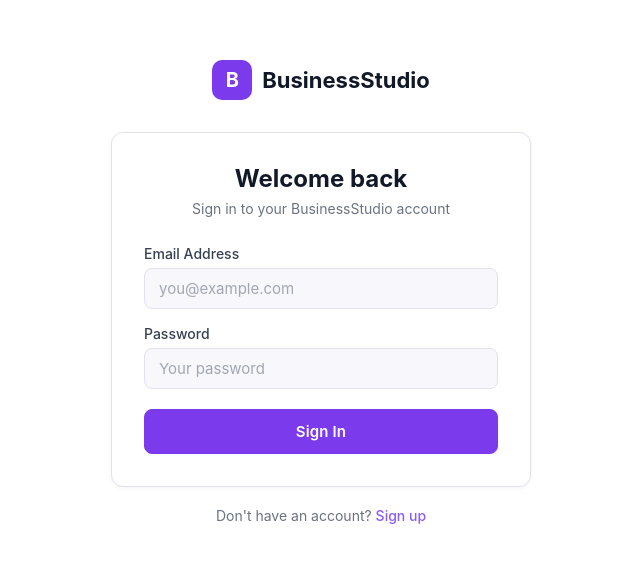
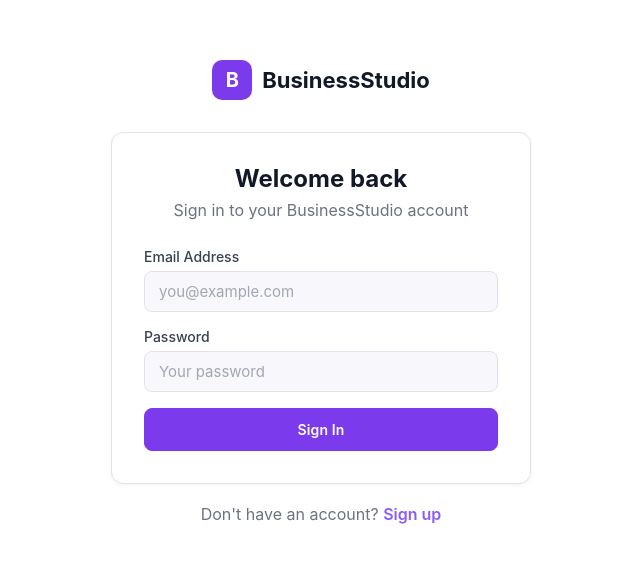
Before and after one commit to veric47/Business-Studio, a React (Vite) app in the folder business-studio/: page /login in a window 1280 px wide. Shown: the part 108-670 px from the top of the page, without its empty margins (319-959 px from the left). Built offline with nearby package versions, Linux system fonts and the light colour scheme; no server answers.

Commit message:
modified:   business-studio/src/App.jsx

```diff
--- a/business-studio/src/App.jsx
+++ b/business-studio/src/App.jsx
@@ -51,7 +51,8 @@ export default function App() {
         } else {
           setUser(null);
         }
-      } catch {
+      } catch (err) {
+        console.error(err);
         setUser(null);
       } finally {
         setAuthLoading(false);
@@ -61,7 +62,16 @@ export default function App() {
     checkLogin();
   }, []);
 
-  function handleLogout() {
+  async function handleLogout() {
+    try {
+      await fetch(`${API}/api/auth/logout`, {
+        method: "POST",
+        credentials: "include",
+      });
+    } catch (err) {
+      console.error(err);
+    }
+
     setUser(null);
   }
 
@@ -90,7 +100,6 @@ export default function App() {
   return (
     <BrowserRouter>
       <Routes>
-
         <Route
           path="/"
           element={
@@ -103,18 +112,22 @@ export default function App() {
         <Route
           path="/login"
           element={
-            user
-              ? <Navigate to="/dashboard" replace />
-              : <AuthPage mode="login" onLogin={setUser} />
+            user ? (
+              <Navigate to="/dashboard" replace />
+            ) : (
+              <AuthPage mode="login" onLogin={setUser} />
+            )
           }
         />
 
         <Route
           path="/signup"
           element={
-            user
-              ? <Navigate to="/dashboard" replace />
-              : <AuthPage mode="signup" onLogin={setUser} />
+            user ? (
+              <Navigate to="/dashboard" replace />
+            ) : (
+              <AuthPage mode="signup" onLogin={setUser} />
+            )
           }
         />
 
@@ -169,7 +182,6 @@ export default function App() {
             </AppLayout>
           }
         />
-
       </Routes>
     </BrowserRouter>
   );
--- a/business-studio/src/Pages/AuthPage.jsx
+++ b/business-studio/src/Pages/AuthPage.jsx
@@ -1,86 +1,241 @@
 import { useState } from 'react';
 import { Link, useNavigate } from 'react-router-dom';
 
-const API = import.meta.env.VITE_API_URL || 'https://business-studio-7tqf.onrender.com';
+const API =
+  import.meta.env.VITE_API_URL ||
+  'https://business-studio-7tqf.onrender.com';
 
 export default function AuthPage({ mode = 'login', onLogin }) {
-  const [form, setForm] = useState({ name: '', email: '', password: '' });
+  const [form, setForm] = useState({
+    name: '',
+    email: '',
+    password: '',
+  });
+
   const [error, setError] = useState('');
   const [loading, setLoading] = useState(false);
+
   const navigate = useNavigate();
   const isSignup = mode === 'signup';
 
-  const handleChange = e => setForm(f => ({ ...f, [e.target.name]: e.target.value }));
+  const handleChange = (e) =>
+    setForm((prev) => ({
+      ...prev,
+      [e.target.name]: e.target.value,
+    }));
 
   const handleSubmit = async (e) => {
     e.preventDefault();
+
+    setLoading(true);
     setError('');
-    setLoading(true);
+
     try {
-      const endpoint = isSignup ? '/api/auth/register' : '/api/auth/login';
+      const endpoint = isSignup
+        ? '/api/auth/register'
+        : '/api/auth/login';
+
       const res = await fetch(API + endpoint, {
         method: 'POST',
-        headers: { 'Content-Type': 'application/json' },
-
+        credentials: 'include', // IMPORTANT
+        headers: {
+          'Content-Type': 'application/json',
+        },
         body: JSON.stringify(form),
       });
+
       const data = await res.json();
-      if (!res.ok) { setError(data.message || 'Something went wrong'); setLoading(false); return; }
-      localStorage.setItem('bs_token', data.token);
+
+      if (!res.ok) {
+        setError(data.message || 'Something went wrong');
+        setLoading(false);
+        return;
+      }
+
       onLogin(data.user);
+
       navigate('/dashboard');
-    } catch {
-      setError('Could not connect to server. Please try again.');
-      setLoading(false);
+    } catch (err) {
+      setError('Could not connect to server.');
     }
+
+    setLoading(false);
   };
 
   return (
-    <div style={{ minHeight: '100vh', display: 'flex', alignItems: 'center', justifyContent: 'center', padding: 24, background: 'var(--bg)' }}>
+    <div
+      style={{
+        minHeight: '100vh',
+        display: 'flex',
+        justifyContent: 'center',
+        alignItems: 'center',
+        background: 'var(--bg)',
+        padding: 24,
+      }}
+    >
       <div style={{ width: '100%', maxWidth: 420 }}>
-        {/* Logo */}
         <div style={{ textAlign: 'center', marginBottom: 32 }}>
-          <Link to="/" style={{ textDecoration: 'none', display: 'inline-flex', alignItems: 'center', gap: 10 }}>
-            <div style={{ width: 40, height: 40, background: 'var(--accent)', borderRadius: 10, display: 'flex', alignItems: 'center', justifyContent: 'center', fontSize: 20, color: '#fff', fontWeight: 700 }}>B</div>
-            <span style={{ fontWeight: 700, fontSize: 22, color: 'var(--text-h)' }}>BusinessStudio</span>
+          <Link
+            to="/"
+            style={{
+              textDecoration: 'none',
+              display: 'inline-flex',
+              alignItems: 'center',
+              gap: 10,
+            }}
+          >
+            <div
+              style={{
+                width: 40,
+                height: 40,
+                background: 'var(--accent)',
+                borderRadius: 10,
+                display: 'flex',
+                justifyContent: 'center',
+                alignItems: 'center',
+                color: '#fff',
+                fontWeight: 700,
+                fontSize: 20,
+              }}
+            >
+              B
+            </div>
+
+            <span
+              style={{
+                fontWeight: 700,
+                fontSize: 22,
+                color: 'var(--text-h)',
+              }}
+            >
+              BusinessStudio
+            </span>
           </Link>
         </div>
 
         <div className="card" style={{ padding: 32 }}>
-          <h2 style={{ fontSize: 24, fontWeight: 700, marginBottom: 6, textAlign: 'center' }}>
+          <h2
+            style={{
+              textAlign: 'center',
+              fontSize: 24,
+              marginBottom: 6,
+            }}
+          >
             {isSignup ? 'Create your account' : 'Welcome back'}
           </h2>
-          <p style={{ fontSize: 14, color: 'var(--text)', textAlign: 'center', marginBottom: 28 }}>
-            {isSignup ? 'Start building your business website today' : 'Sign in to your BusinessStudio account'}
+
+          <p
+            style={{
+              textAlign: 'center',
+              color: 'var(--text)',
+              marginBottom: 28,
+            }}
+          >
+            {isSignup
+              ? 'Start building your business website today'
+              : 'Sign in to your BusinessStudio account'}
           </p>
 
-          {error && <div className="alert alert-error" style={{ marginBottom: 20 }}>{error}</div>}
+          {error && (
+            <div
+              className="alert alert-error"
+              style={{ marginBottom: 20 }}
+            >
+              {error}
+            </div>
+          )}
 
-          <form onSubmit={handleSubmit} style={{ display: 'flex', flexDirection: 'column', gap: 16 }}>
+          <form
+            onSubmit={handleSubmit}
+            style={{
+              display: 'flex',
+              flexDirection: 'column',
+              gap: 16,
+            }}
+          >
             {isSignup && (
               <div className="form-group">
                 <label className="form-label">Full Name</label>
-                <input name="name" type="text" placeholder="Your name" value={form.name} onChange={handleChange} required autoComplete="name" />
+
+                <input
+                  type="text"
+                  name="name"
+                  value={form.name}
+                  onChange={handleChange}
+                  placeholder="Your name"
+                  required
+                />
               </div>
             )}
+
             <div className="form-group">
               <label className="form-label">Email Address</label>
-              <input name="email" type="email" placeholder="you@example.com" value={form.email} onChange={handleChange} required autoComplete="email" />
+
+              <input
+                type="email"
+                name="email"
+                value={form.email}
+                onChange={handleChange}
+                placeholder="you@example.com"
+                required
+              />
             </div>
+
             <div className="form-group">
               <label className="form-label">Password</label>
-              <input name="password" type="password" placeholder={isSignup ? 'At least 6 characters' : 'Your password'} value={form.password} onChange={handleChange} required autoComplete={isSignup ? 'new-password' : 'current-password'} />
-              {isSignup && <span className="form-hint">Must be at least 6 characters</span>}
+
+              <input
+                type="password"
+                name="password"
+                value={form.password}
+                onChange={handleChange}
+                placeholder={
+                  isSignup
+                    ? 'At least 6 characters'
+                    : 'Your password'
+                }
+                required
+              />
             </div>
-            <button type="submit" className="btn btn-primary" style={{ width: '100%', justifyContent: 'center', padding: '12px', fontSize: 15, marginTop: 4 }} disabled={loading}>
-              {loading ? <><span className="spinner" style={{ width: 16, height: 16, borderWidth: 2 }} /> {isSignup ? 'Creating account...' : 'Signing in...'}</> : (isSignup ? 'Create Account' : 'Sign In')}
+
+            <button
+              type="submit"
+              className="btn btn-primary"
+              disabled={loading}
+              style={{
+                width: '100%',
+                justifyContent: 'center',
+                padding: 12,
+              }}
+            >
+              {loading
+                ? isSignup
+                  ? 'Creating account...'
+                  : 'Signing in...'
+                : isSignup
+                ? 'Create Account'
+                : 'Sign In'}
             </button>
           </form>
         </div>
 
-        <p style={{ textAlign: 'center', marginTop: 20, fontSize: 14, color: 'var(--text)' }}>
-          {isSignup ? 'Already have an account? ' : "Don't have an account? "}
-          <Link to={isSignup ? '/login' : '/signup'} style={{ color: 'var(--accent2)', fontWeight: 500 }}>
+        <p
+          style={{
+            textAlign: 'center',
+            marginTop: 20,
+          }}
+        >
+          {isSignup
+            ? 'Already have an account? '
+            : "Don't have an account? "}
+
+          <Link
+            to={isSignup ? '/login' : '/signup'}
+            style={{
+              color: 'var(--accent2)',
+              fontWeight: 600,
+            }}
+          >
             {isSignup ? 'Sign in' : 'Sign up'}
           </Link>
         </p>
```
